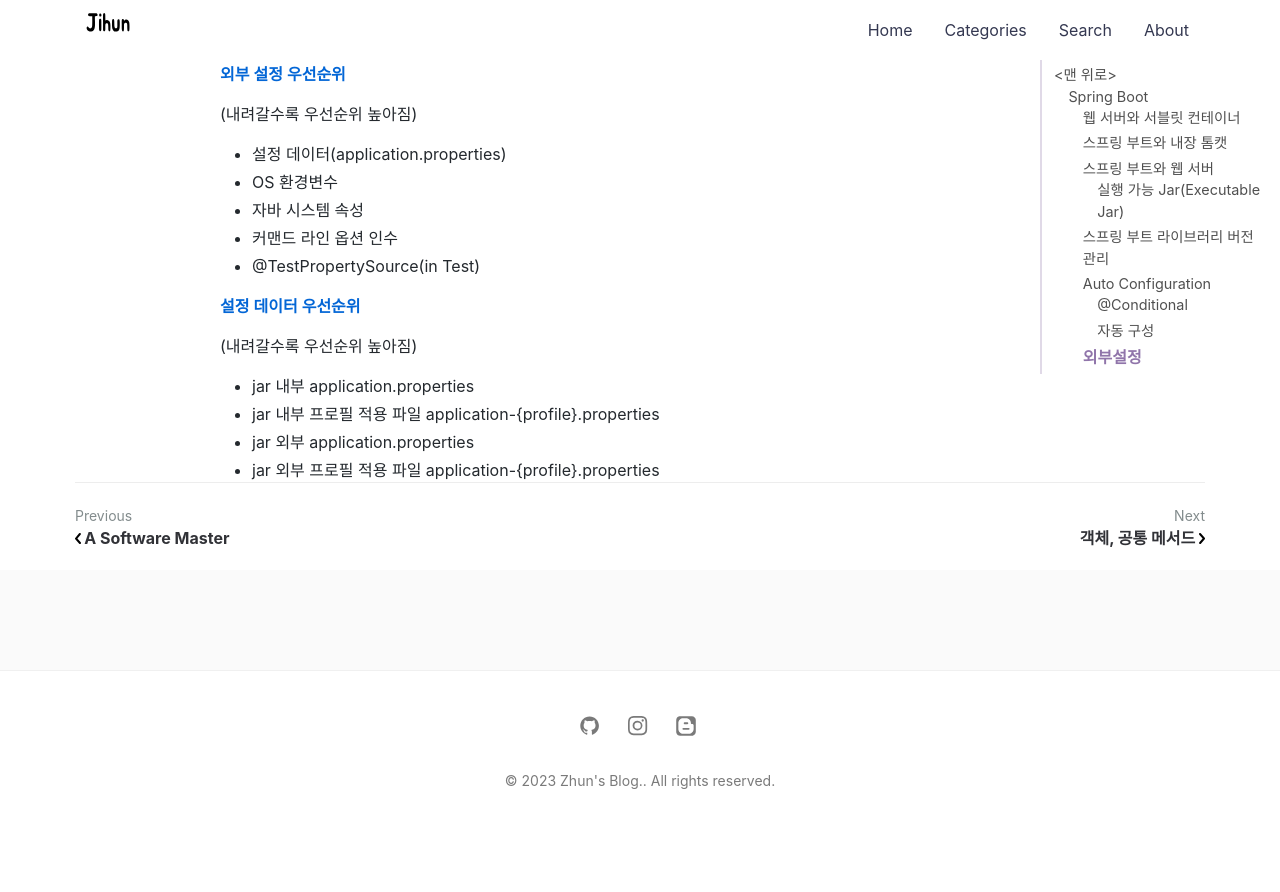
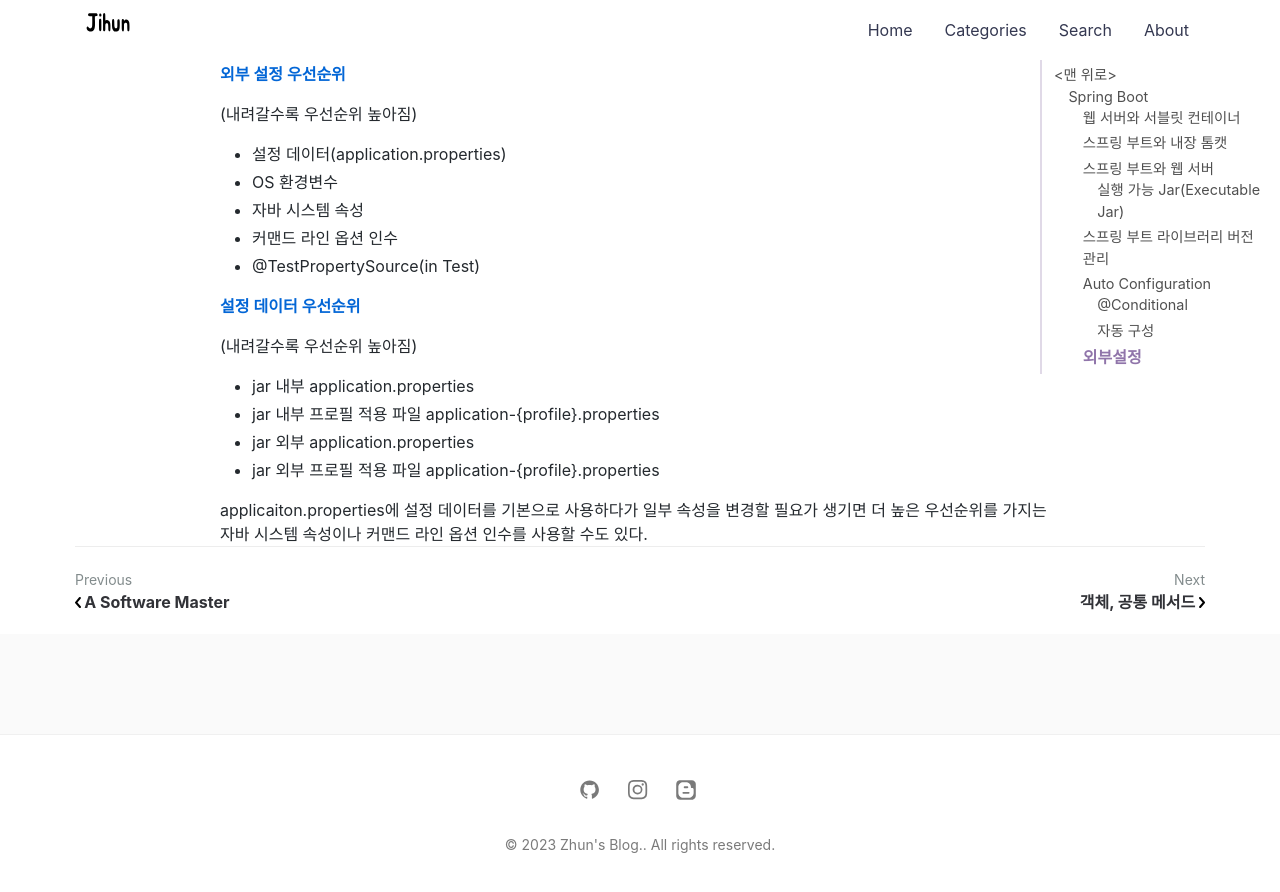
Before and after one commit to jihunparkme/jihunparkme.github.io, a Jekyll site: the page built from _posts/2023-04-06-spring-boot.md, in a window 1280 px wide and 900 px high, scrolled down 14106 px. Shown: the top 892 px of the window. Built offline with Jekyll 4.4.1, drawn with Linux system fonts in a browser that asks for light colours; nearby versions of some CDN libraries; comment, search, counter and statistics services are not loaded; before the commit the page ends 14942 px from its top, so only the background shows below that.

Commit message:
[SpringBoot] 외부설정 우선순위

```diff
--- a/_posts/2023-04-06-spring-boot.md
+++ b/_posts/2023-04-06-spring-boot.md
@@ -587,3 +587,5 @@ password=prod_pw
 - jar 내부 프로필 적용 파일 application-{profile}.properties
 - jar 외부 application.properties
 - jar 외부 프로필 적용 파일 application-{profile}.properties
+
+applicaiton.properties에 설정 데이터를 기본으로 사용하다가 일부 속성을 변경할 필요가 생기면 더 높은 우선순위를 가지는 자바 시스템 속성이나 커맨드 라인 옵션 인수를 사용할 수도 있다.
```
